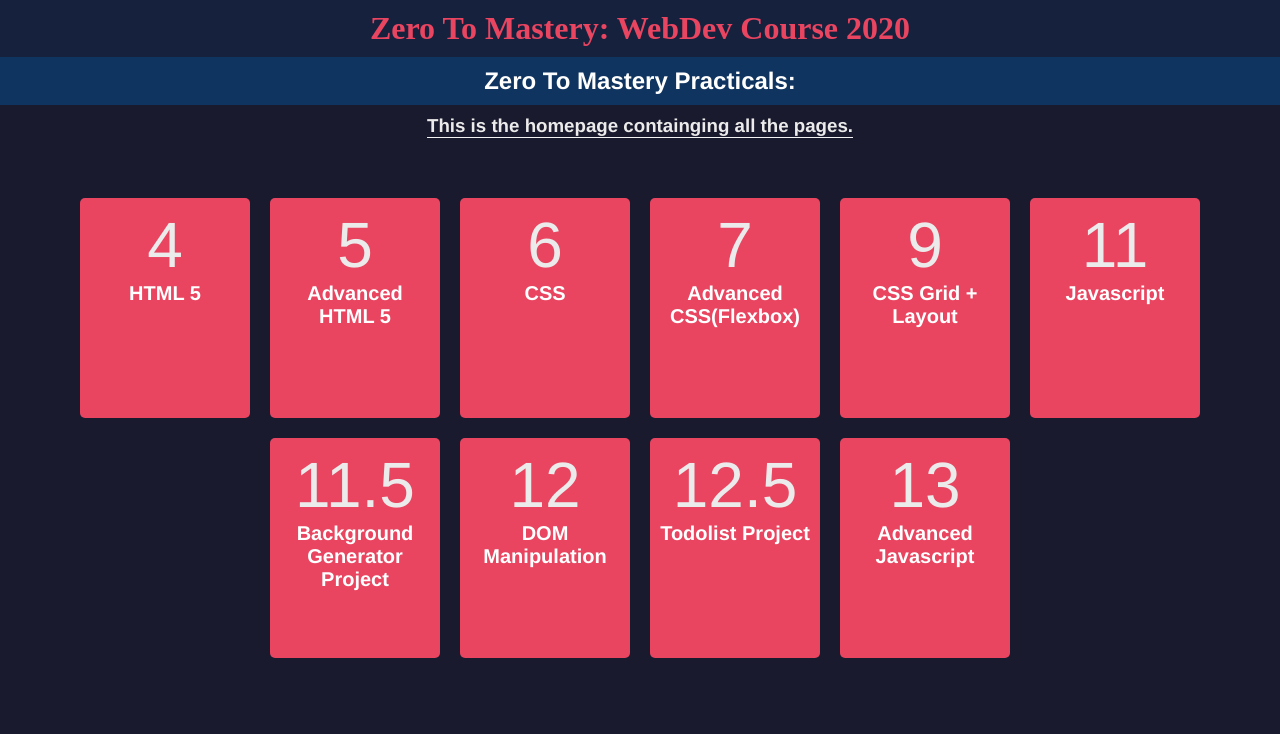
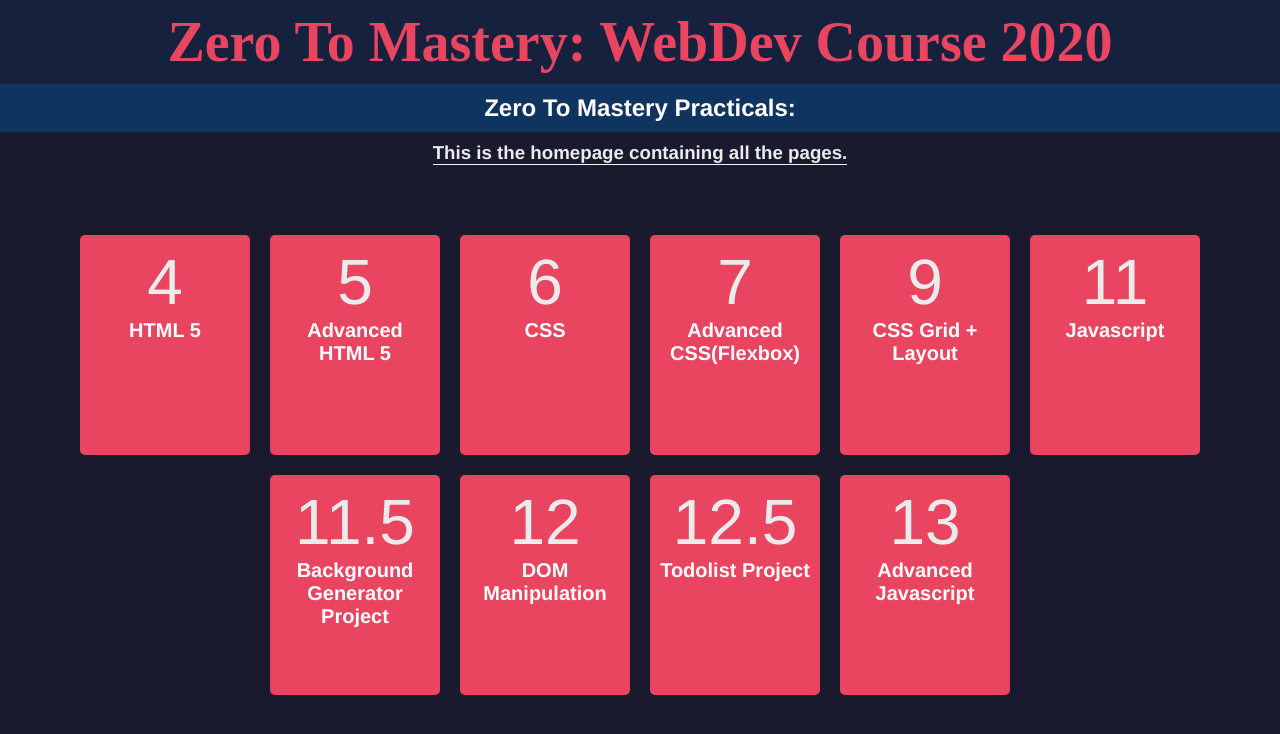
Before and after one commit to skghdhere/ztm-webdev2020, a plain HTML site: page index.html in a window 1280 px wide. Drawn offline with Linux system fonts and the light colour scheme; files whose address does not match are found by name.

Commit message:
changed css

```diff
--- a/css/style.css
+++ b/css/style.css
@@ -21,6 +21,7 @@ body {
   margin: 0;
   padding: 10px;
   font-family: "Ostrich Sans", "Roboto Mono";
+  font-size: 3.5em;
 }
 
 .topic {
@@ -31,10 +32,18 @@ body {
   text-align: center;
   text-transform: capitalize;
 }
+.head {
+  display: flex;
+  place-content: center;
+  /* The place-content CSS shorthand property allows you to
+   align content along both the block and inline directions
+    at once (i.e. the align-content and justify-content properties)
+    in a relevant layout system such as Grid or Flexbox. */
+}
 h3 {
-  margin: 10px auto;
+  margin: 10px 20px;
   border-bottom: 1px solid #f3f3f3;
-  width: fit-content;
+  width: max-content;
 }
 .card {
   height: max-content;
--- a/index.html
+++ b/index.html
@@ -10,7 +10,9 @@
   <body>
     <h1 class="nav">Zero To Mastery: WebDev Course 2020</h1>
     <h2 class="topic">Zero To Mastery Practicals:</h2>
-    <h3>This is the homepage containging all the pages.</h3>
+    <div class="head">
+      <h3>This is the homepage containing all the pages.</h3>
+    </div>
     <div class="container">
       <div class="topic-card">
         <p>4</p>
```
Also changed, not shown: pages/13. Advanced JS/advanced_functions.html (+2 -2 lines).
